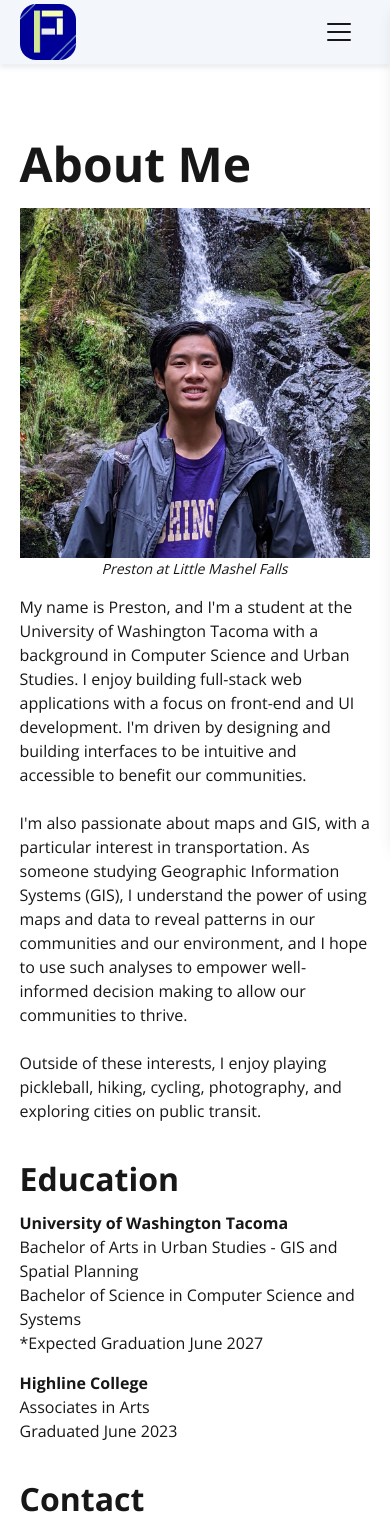
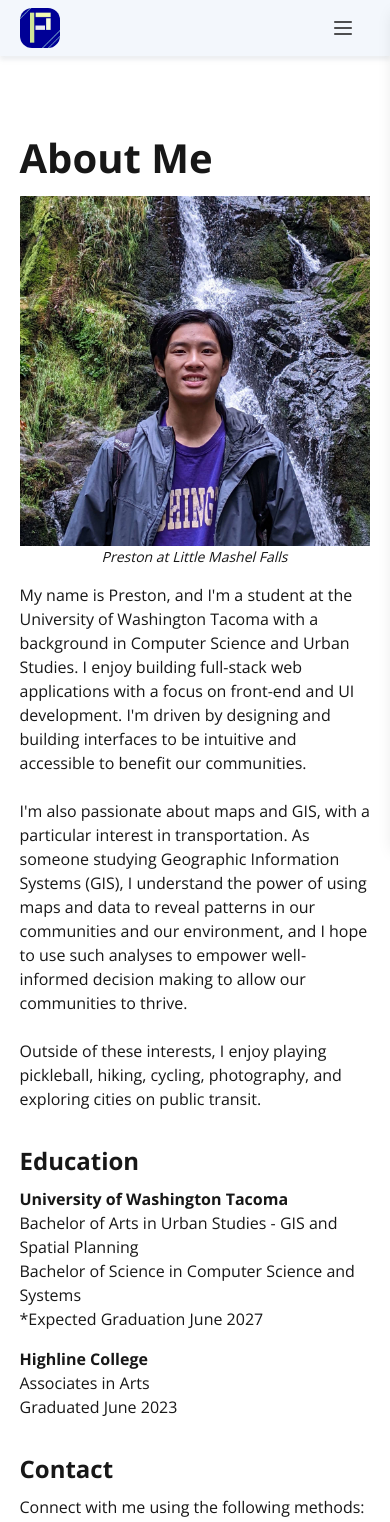
Before and after one commit to presia27/preston-portfolio, a Next.js app: page /about-me in a window 390 px wide. Shown: the top 1522 px of the page. Built offline with nearby package versions, Linux system fonts and the light colour scheme.

Commit message:
Text and logo size optimizations for mobile

```diff
--- a/src/app/globals.css
+++ b/src/app/globals.css
@@ -43,6 +43,16 @@ body {
   margin-bottom: 8px;
 }
 
+@media (max-width: 640px) {
+  .bigHeader {
+    font-size: 40px;
+  }
+
+  .bigHeader2 {
+    font-size: 24px
+  }
+}
+
 .smallHeader {
   font-weight: bold;
   font-size: 18px;
--- a/src/app/software/[projectid]/page.tsx
+++ b/src/app/software/[projectid]/page.tsx
@@ -28,13 +28,13 @@ export default async function DetailsPage({ params }: { params: Promise<{ projec
       <article>
         <div className="contentMargins">
           <h1 className="bigHeader">{projectData.title}</h1>
-          <p className="text-[20px] md:w-[60vw]">
+          <p className="sm:text-[20px] md:w-[60vw]">
             {projectData.longDescription}
           </p>
         </div>
 
         <section className="contentMargins mt-6">
-          <div className="text-[18px] grid md:grid-cols-[356px_356px] gap-8">
+          <div className="sm:text-[18px] grid md:grid-cols-[356px_356px] gap-8">
             <div>
               <div>Role:</div>
               <div>{projectData.role}</div>
--- a/src/components/nav/Nav.tsx
+++ b/src/components/nav/Nav.tsx
@@ -28,9 +28,9 @@ export function Nav() {
               <img
                 src="/PSiaProfileGraphic.png"
                 alt="Main P Logo"
-                width="56"
-                height="56"
-                className="rounded-2xl"
+                width="40"
+                height="40"
+                className="w-10 h-10 rounded-xl sm:w-14 sm:h-14 sm:rounded-2xl"
               />
             </Link>
           </div>
@@ -50,13 +50,13 @@ export function Nav() {
 
           {/* Mobile toggle */}
           <button
-            className="sm:hidden p-4 content-center hover:cursor-pointer"
+            className="sm:hidden p-4 content-center hover:cursor-pointer hover:text-gray-600"
             onClick={() => setSidebarOpen(true)}
             aria-label="Open navigation menu"
             aria-expanded={sidebarOpen}
             aria-controls="mobile-nav"
           >
-            <ListIcon alt="Open Menu Icon" size={32} />
+            <ListIcon alt="Open Menu Icon" size={24} />
           </button>
 
         </div>
@@ -77,7 +77,7 @@ export function Nav() {
           <div>
             <button
               onClick={() => setSidebarOpen(false)}
-              className="p-4 text-xl shrink-0 hover:cursor-pointer"
+              className="p-4 text-xl shrink-0 hover:cursor-pointer hover:text-gray-600"
               aria-label="Close navigation menu"
               tabIndex={sidebarOpen ? 0 : -1}
             >
```
